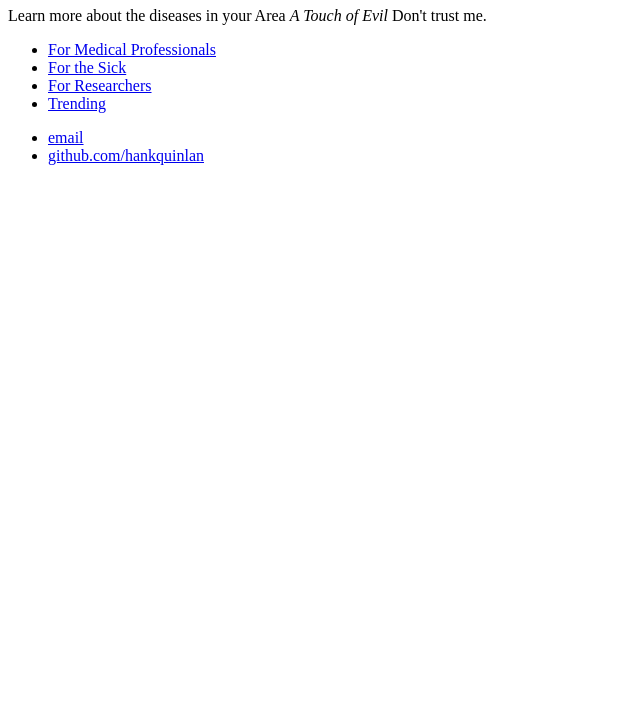
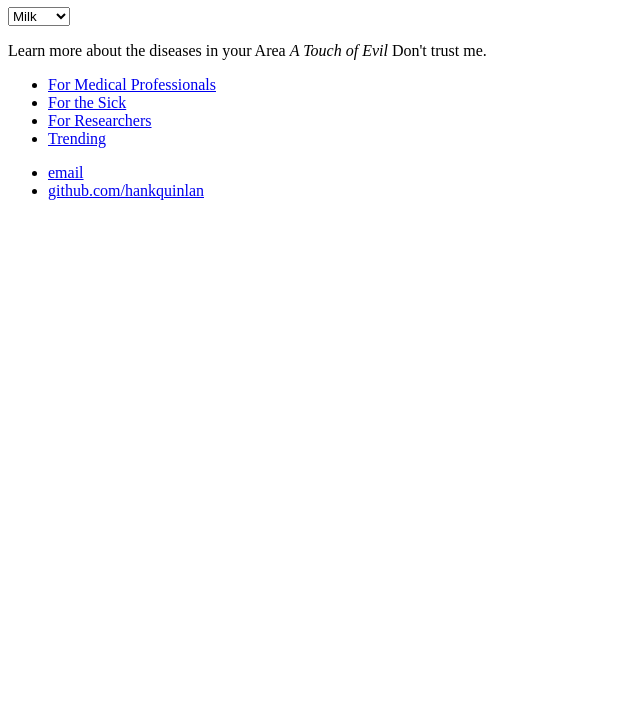
Before and after one commit to HamsterQuest/Good-Gamers, a plain HTML site: page index.html in a window 1280 px wide. Shown: the part 73-800 px from the top of the page, without its empty margins (0-640 px from the left). Drawn offline with Linux system fonts and the light colour scheme.

Commit message:
Update index.html

```diff
--- a/index.html
+++ b/index.html
@@ -7,6 +7,11 @@
 		<div class="container">
     		<div class="blurb">
         		<h1>Germs on the Rise</h1>
+			<select>
+   			 <option>Milk</option>
+ 			 <option>Coffee</option>
+ 			 <option>Tea</option>
+			</select>
 				<p>Learn more about the diseases in your Area <em>A Touch of Evil</em> Don't trust me. <a href="/about">
 		<nav>
     		<ul>
```
